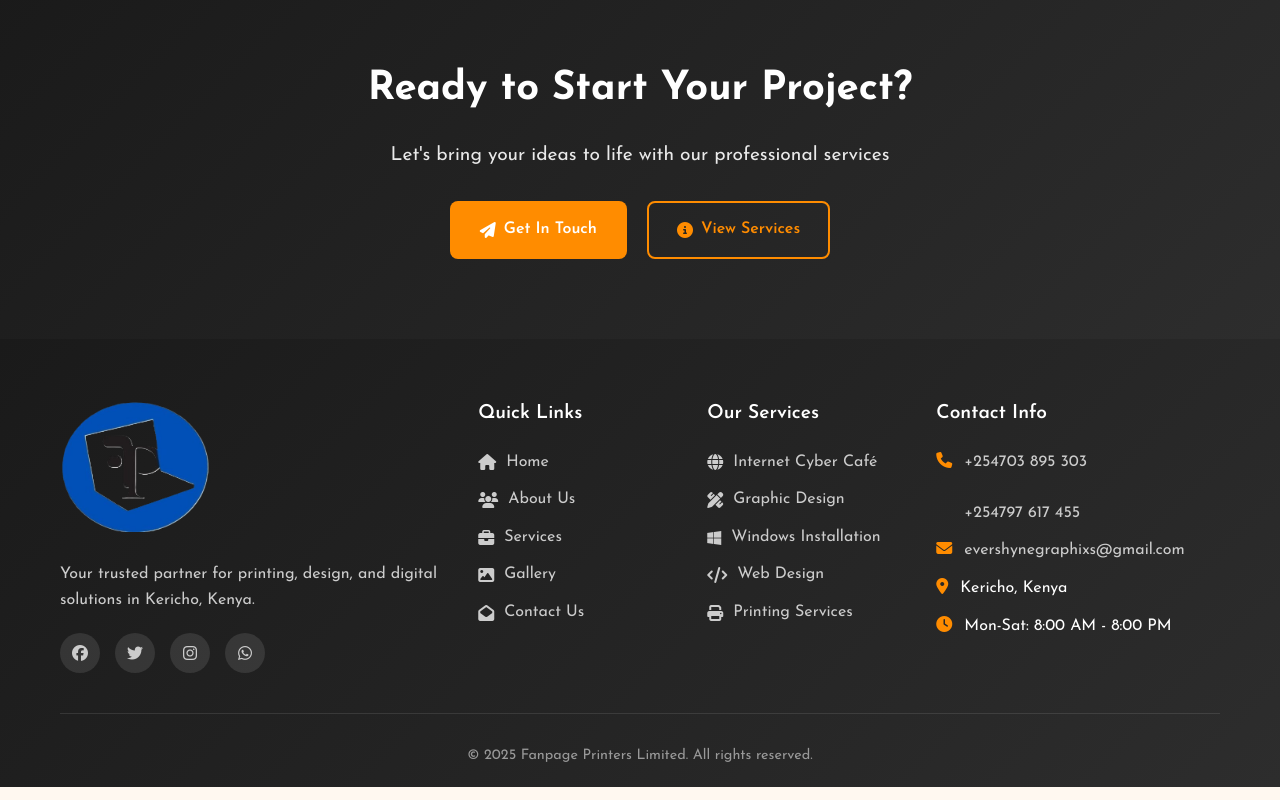
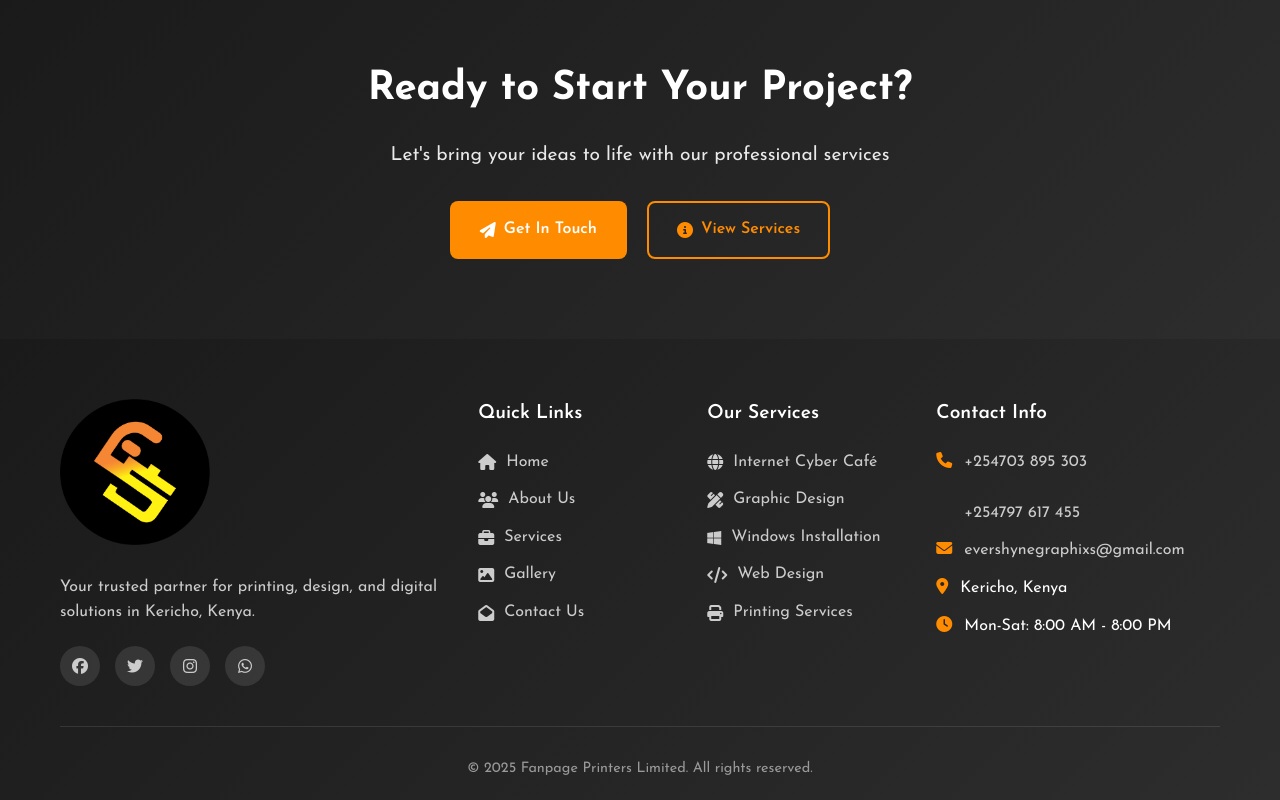
Before and after one commit to GideonKDev/fanpage-printer-limited, a plain HTML site: page HTML files/Gallery.html in a window 1280 px wide. Shown: the part 5362-6162 px from the top of the page. Drawn offline with Linux system fonts and the light colour scheme; some packages are replaced by stand-ins of ours; a script that the page names is missing.

Commit message:
Changes on footer Logo

```diff
--- a/HTML files/Gallery.html
+++ b/HTML files/Gallery.html
@@ -628,7 +628,7 @@
         <div class="footer-grid">
           <div class="footer-section">
             <img
-              src="/images/logo for footer-2.png"
+              src="/rd (1).png"
               alt="Fanpage Printers Logo"
               class="footer-logo"
             />
```
Also changed, not shown: HTML files/contact.html (+1 -1 lines), HTML files/services.html (+1 -1 lines).
